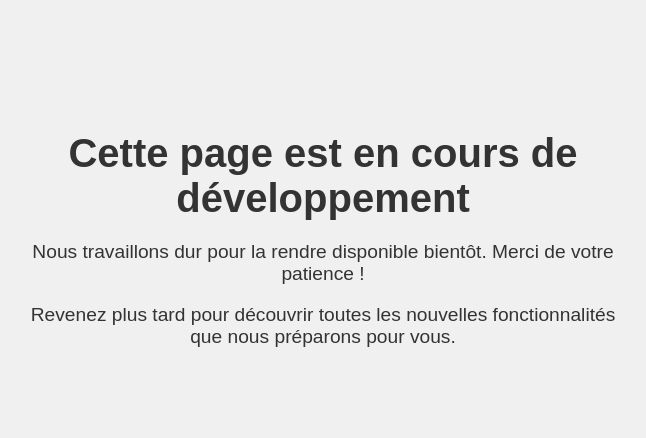
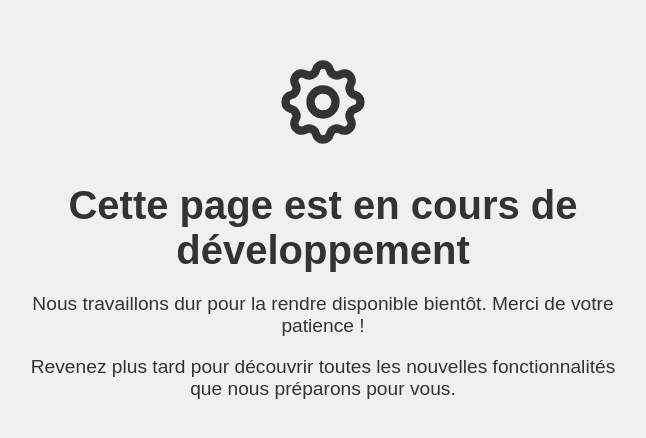
Before and after one commit to salomonAMS/pcjv.github.io, a plain HTML site: page pages/nos actualités/actu.html in a window 1280 px wide. Shown: the part 172-610 px from the top of the page, without its empty margins (317-963 px from the left). Drawn offline with Linux system fonts and the light colour scheme.

Commit message:
goosebumps

```diff
--- a/pages/nos actualités/actu.html
+++ b/pages/nos actualités/actu.html
@@ -29,6 +29,7 @@
 </head>
 <body>
   <div class="message">
+    <svg  xmlns="http://www.w3.org/2000/svg"  width="100"  height="100"  viewBox="0 0 24 24"  fill="none"  stroke="currentColor"  stroke-width="2"  stroke-linecap="round"  stroke-linejoin="round"  class="icon icon-tabler icons-tabler-outline icon-tabler-settings"><path stroke="none" d="M0 0h24v24H0z" fill="none"/><path d="M10.325 4.317c.426 -1.756 2.924 -1.756 3.35 0a1.724 1.724 0 0 0 2.573 1.066c1.543 -.94 3.31 .826 2.37 2.37a1.724 1.724 0 0 0 1.065 2.572c1.756 .426 1.756 2.924 0 3.35a1.724 1.724 0 0 0 -1.066 2.573c.94 1.543 -.826 3.31 -2.37 2.37a1.724 1.724 0 0 0 -2.572 1.065c-.426 1.756 -2.924 1.756 -3.35 0a1.724 1.724 0 0 0 -2.573 -1.066c-1.543 .94 -3.31 -.826 -2.37 -2.37a1.724 1.724 0 0 0 -1.065 -2.572c-1.756 -.426 -1.756 -2.924 0 -3.35a1.724 1.724 0 0 0 1.066 -2.573c-.94 -1.543 .826 -3.31 2.37 -2.37c1 .608 2.296 .07 2.572 -1.065z" /><path d="M9 12a3 3 0 1 0 6 0a3 3 0 0 0 -6 0" /></svg>
     <h1>Cette page est en cours de développement</h1>
     <p>Nous travaillons dur pour la rendre disponible bientôt. Merci de votre patience !</p>
     <p>Revenez plus tard pour découvrir toutes les nouvelles fonctionnalités que nous préparons pour vous.</p>
```
Also changed, not shown: pages/nos domaines d'interventions/domaine.html (+1 -1 lines).
